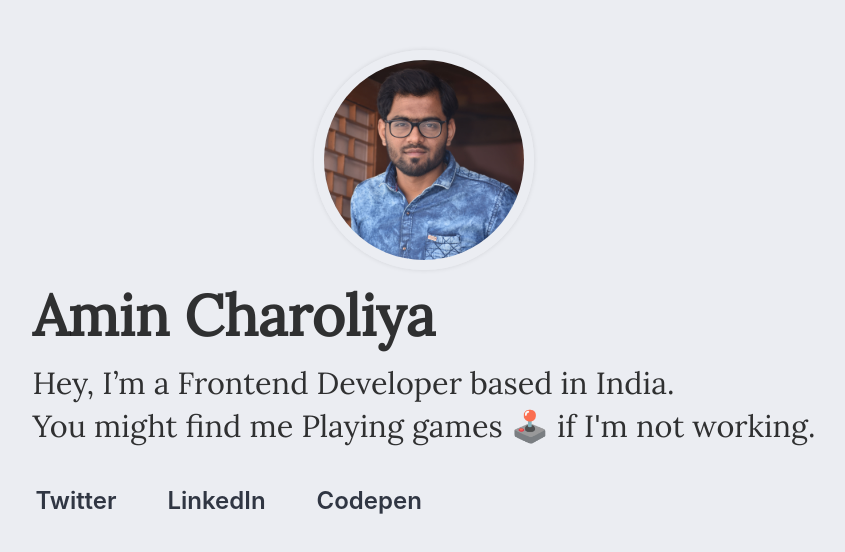
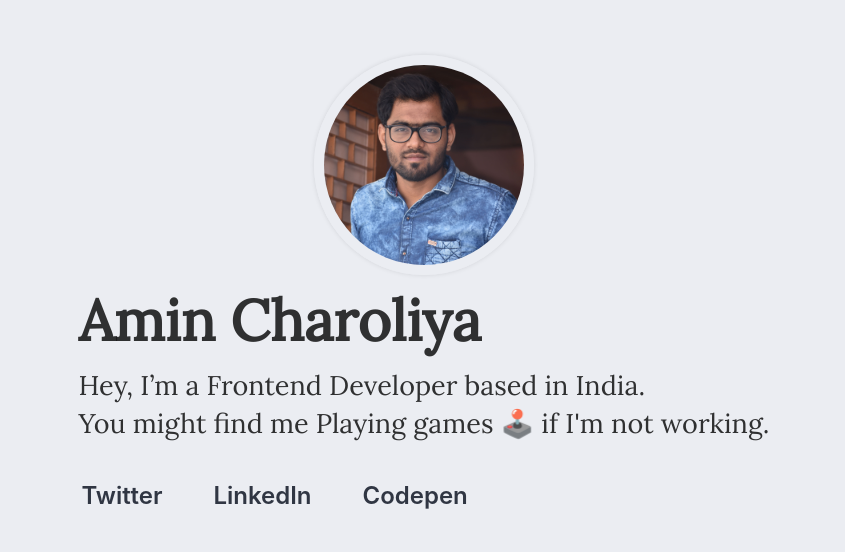
Before and after one commit to amincharoliya/amin, a React (Create React App) app: page / in a window 1280 px wide. Shown: the part 116-668 px from the top of the page, without its empty margins (216-1061 px from the left). Built offline with nearby package versions, Linux system fonts and the light colour scheme.

Commit message:
font size decreased

```diff
--- a/src/App.css
+++ b/src/App.css
@@ -30,7 +30,7 @@ body {
     font-feature-settings: "kern", "liga", "clig", "calt";
 }
 h1{font-family: 'Lora', serif;font-weight: 700;text-rendering: optimizeLegibility;font-size: 3.157rem;line-height: 1.1;margin-bottom: 15px;}
-p{font-size: 1.7rem;line-height: 1.4;margin-bottom: 2rem;}
+p{font-size: 1.5rem;line-height: 1.4;margin-bottom: 2rem;}
 .social {padding: 0;margin: 0;}
 .social li{list-style: none;display: inline-block;}
 .social li:not(:first-child){margin-left: 2.5rem}
```
